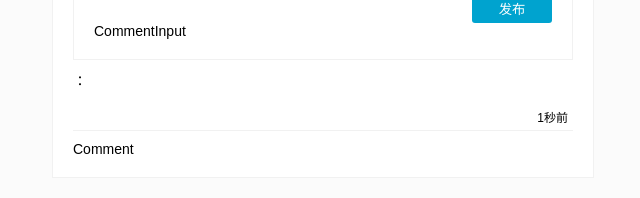
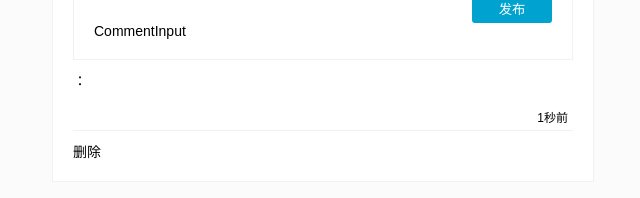
Before and after one commit to JKCamus/react, a React (Create React App) app in the folder react/wow-react/: page / in a window 1280 px wide. Both pictures are taken after a click on the button "发布". Shown: the part 244-442 px from the top of the page, without its empty margins (317-957 px from the left). Built offline with nearby package versions, Linux system fonts and the light colour scheme.

Commit message:
添加删除评论功能

```diff
--- a/react/wow-react/src/Comment.jsx
+++ b/react/wow-react/src/Comment.jsx
@@ -5,6 +5,8 @@ class Comment extends React.Component {
   static propTypes = {
     /* 检查输入格式，毕传 */
     comment: PropTypes.object.isRequired,
+    onDeleteComment: PropTypes.func,
+    index: PropTypes.number,
   };
 
   constructor() {
@@ -13,12 +15,18 @@ class Comment extends React.Component {
   }
   componentWillMount() {
     this._updateTimeString();
-    this._timer = setInterval(
+    // 每5秒更新一次时间戳
+    this._timer = setInterval(this._updateTimeString.bind(this), 5000);
+  }
+  handleDeleteComment = () => {
+    console.log("点击删除");
+    if (this.props.onDeleteComment) {
+      this.props.onDeleteComment(this.props.index);
+      // console.log(this.props.index);
 
-      this._updateTimeString.bind(this), 5000
-    );
-  }
-
+    }
+  };
+  /* 添加时间戳，两次评论的间隔时间 */
   _updateTimeString() {
     const comment = this.props.comment;
     const duration = (+Date.now() - comment.createdTime) / 1000;
@@ -34,12 +42,16 @@ class Comment extends React.Component {
       <div>
         <div className="comment">
           <div className="comment-user">
-            <span>{this.props.comment.username} </span>：
+            <span className="comment-username">{this.props.comment.username} </span>：
           </div>
           <p> {this.props.comment.content}</p>
+
           <span className="comment-createdtime">{this.state.timeString}</span>
         </div>
-        Comment
+        <span className="commentdelete" onClick={this.handleDeleteComment}>
+          删除
+        </span>
+        {/* Comment */}
       </div>
     );
   }
--- a/react/wow-react/src/CommentApp.jsx
+++ b/react/wow-react/src/CommentApp.jsx
@@ -30,8 +30,16 @@ class CommentApp extends React.Component {
       comments,
     });
     this._saveComment(comments);
-   };
-   /* 添加评论持久化功能 */
+  };
+  handleDeleteComment = (index) => {
+    // console.log(index);
+    const comments=this.state.comments
+    comments.splice(index,1)
+    this.setState({comments})
+    this._saveComment(comments)
+  };
+  /* 私有方法 */
+  /* 添加评论持久化功能 */
   _saveComment(comments) {
     // localStorage.setItem("comments", JSON.stringify(comments));
     localStorage.setItem("comments", JSON.stringify(comments));
@@ -41,7 +49,7 @@ class CommentApp extends React.Component {
     if (comments) {
       comments = JSON.parse(comments);
       this.setState({ comments });
-      console.log(comments);
+      // console.log(comments);
     }
   }
   render() {
@@ -49,7 +57,10 @@ class CommentApp extends React.Component {
       <div className="wrapper">
         HelloWorld react
         <CommentInput onSubmit={this.appSubmit}></CommentInput>
-        <CommentList comments={this.state.comments}></CommentList>
+        <CommentList
+          comments={this.state.comments}
+          onDeleteComment={this.handleDeleteComment}
+        ></CommentList>
       </div>
     );
   }
--- a/react/wow-react/src/CommentInput.jsx
+++ b/react/wow-react/src/CommentInput.jsx
@@ -24,7 +24,7 @@ class CommentInput extends React.Component {
     //   console.log(12);
     // })
     // console.log(this.refs.input);
-    console.log(this.state);
+    // console.log(this.state);
 
     //* console.log(this.input); //拿到当前挂着ref的Dom元素
   }
--- a/react/wow-react/src/CommentList.jsx
+++ b/react/wow-react/src/CommentList.jsx
@@ -1,19 +1,38 @@
 import React from "react";
 import Comment from "./Comment.jsx";
+import PropTypes from "prop-types";
 
 class CommentList extends React.Component {
+  static propTypes = {
+    comments: PropTypes.array,
+    onDeleteComment: PropTypes.func,
+  };
+
+  static defaultProps = {
+    comments: [],
+  };
   constructor() {
     super();
-    this.myRef2=(element)=>this.myRef2=element//*回调型Refs，写法二
+    this.myRef2 = (element) => (this.myRef2 = element); //*回调型Refs，写法二
   }
-componentDidUpdate(){
+  componentDidUpdate() {
     // console.log(this.woc);
     // console.log(this.refs);
     // console.log(this.myRef1);//*回调型Refs，写法一
 
     // console.log(this.myRef2);
     console.log(this.props.comments);
+  }
+  handleDeleteComment=index=>{
+    // if(this.props.onDeleteComment){
+    //   this.props.onDeleteComment(index)
+    //   console.log(index);
+    // }
+    if (this.props.onDeleteComment) {
+      this.props.onDeleteComment(index)
+      console.log("listIndex",index);
 
+    }
   }
 
   render() {
@@ -32,11 +51,17 @@ componentDidUpdate(){
             </div>
           );
         })} */}
+
         {this.props.comments.map((comment, index) => (
-          <Comment ref={element => (this.myRef1 = element)} comment={comment} key={index}></Comment>//*直接拿元素的话推荐：回调型Refs，写法一
+          <Comment
+            ref={(element) => (this.myRef1 = element)}
+            comment={comment}
+            key={index}
+            index={index}
+            onDeleteComment={this.handleDeleteComment}
+          ></Comment> //*直接拿元素的话推荐：回调型Refs，写法一
           // <Comment ref={this.myRef2} comment={comment} key={index}></Comment>//*回调型Refs，写法二
         ))}
-
       </div>
     );
   }
```
Also changed, not shown: react/wow-react/src/index.css (line endings or trailing spaces). Lines whose indentation alone changed are shown as unchanged.
